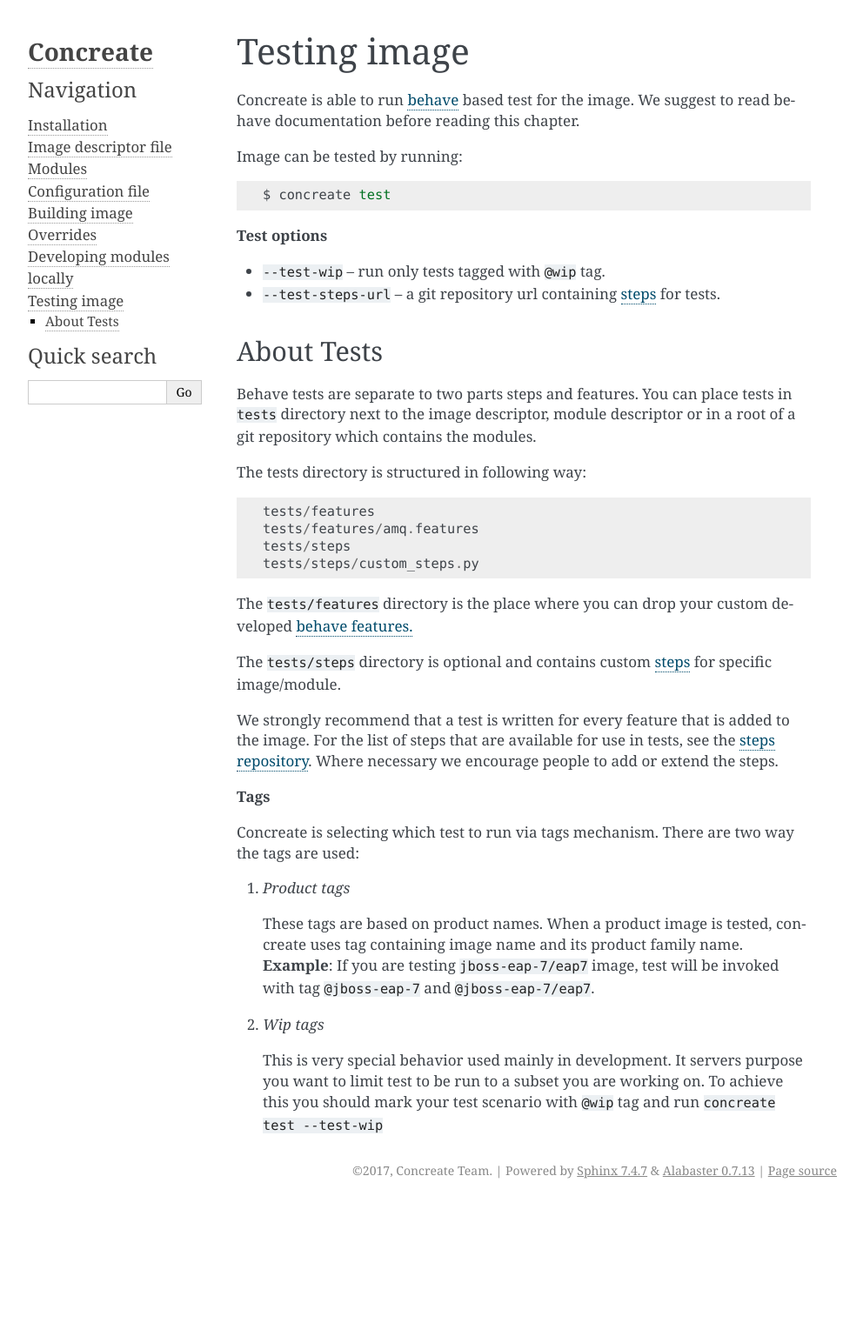
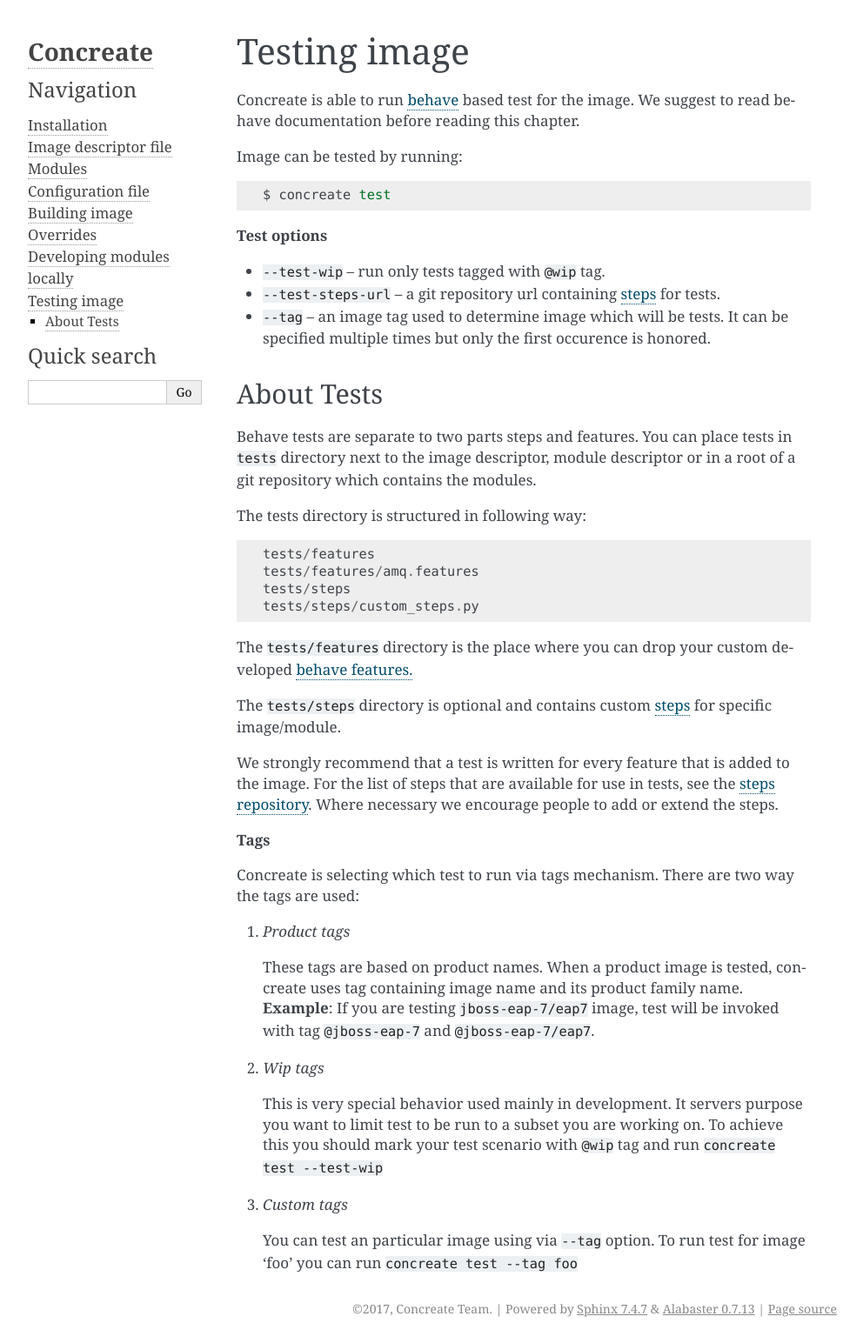
Before and after one commit to cekit/cekit, a Sphinx documentation site: the page built from docs/test.rst, in a window 1280 px wide. Shown: the whole page at 87% size, without its empty margins (148-1140 px from the left). Built offline with Sphinx 7.4.7, drawn with Linux system fonts in a browser that asks for light colours; before the commit the page ends 1385 px from its top, so only the background shows below that.

Commit message:
moved --tag to be common option not build group related one.

```diff
--- a/docs/test.rst
+++ b/docs/test.rst
@@ -13,6 +13,8 @@
 
 * ``--test-wip`` -- run only tests tagged with ``@wip`` tag.
 * ``--test-steps-url`` -- a git repository url containing `steps <https://pythonhosted.org/behave/tutorial.html#python-step-implementations>`_ for tests.
+* ``--tag`` -- an image tag used to determine image which will be tests. It can be specified multiple times but only the first occurence is honored.
+
 
 About Tests
 -----------
@@ -49,3 +51,7 @@
 2. `Wip tags`
 
    This is very special behavior used mainly in development. It servers purpose you want to limit test to be run to a subset you are working on. To achieve this you should mark your test scenario with ``@wip`` tag and run ``concreate test --test-wip``
+
+3. `Custom tags`
+
+   You can test an particular image using via ``--tag`` option. To run test for image 'foo' you can run ``concreate test --tag foo``
```
Also changed, not shown: 1 other file.
